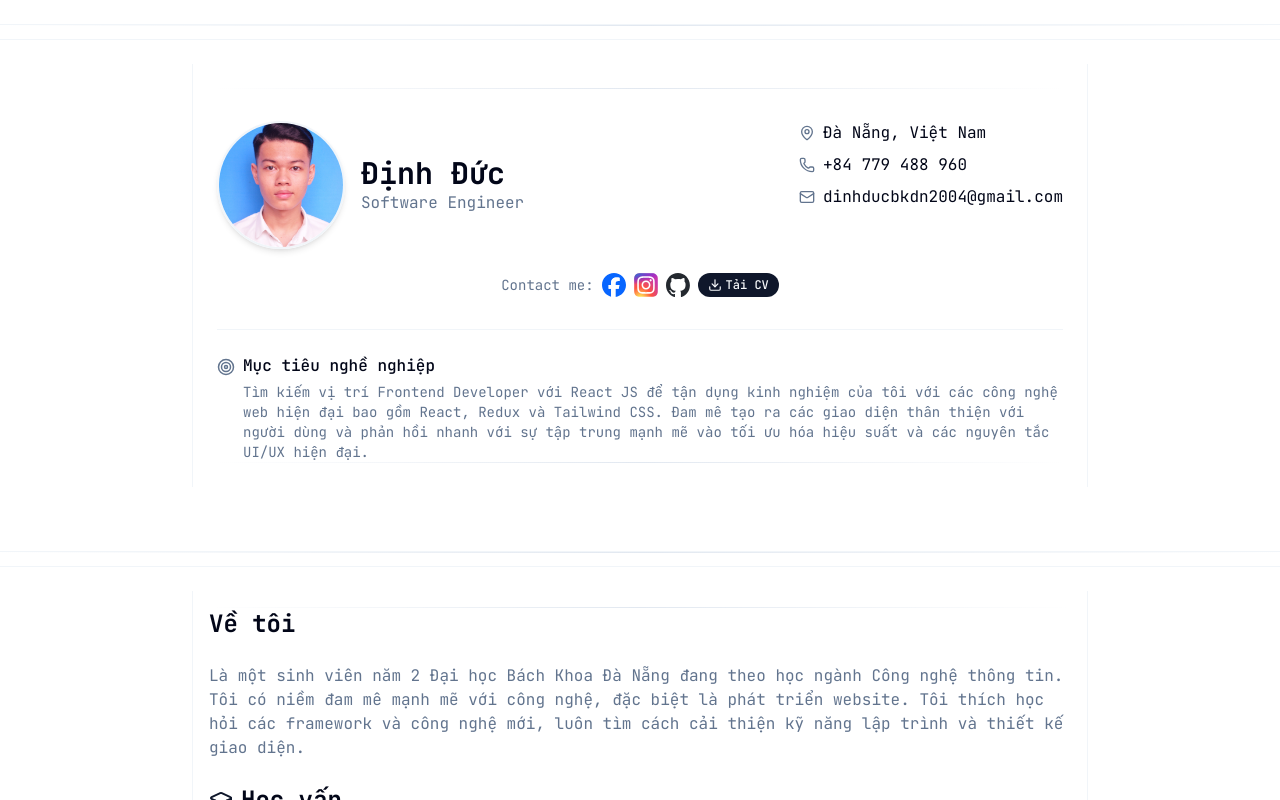
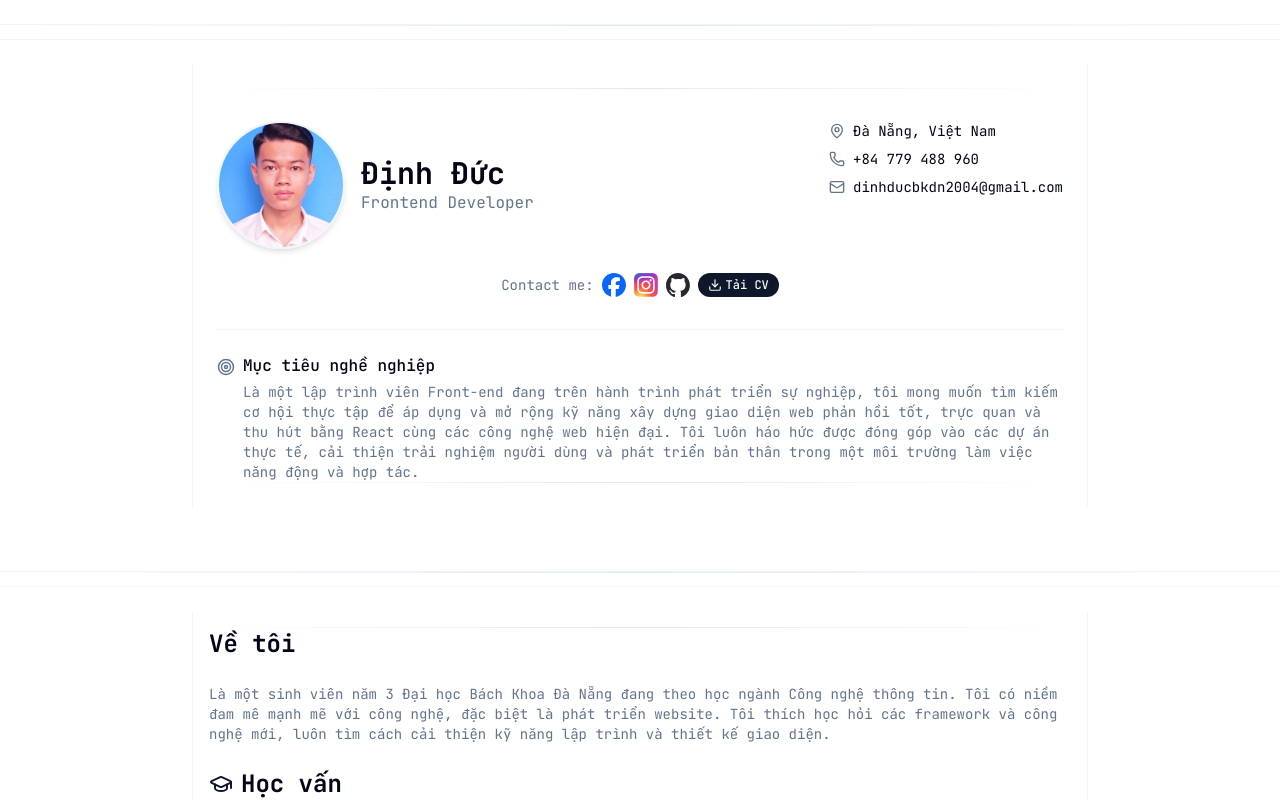
Before and after one commit to dinhducbkdn2004/portfolio, a React (Vite) app: page / in a window 1280 px wide. Shown: the part 800-1600 px from the top of the page. Built offline with nearby package versions, Linux system fonts and the light colour scheme; grey boxes are pictures that could not be loaded.

Commit message:
release v1.1

```diff
--- a/public/index.jsx
+++ b/public/index.jsx
@@ -18,7 +18,7 @@ function ContactLine({ icon, content, href }) {
             href={href}
             className="flex items-center space-x-2 hover:text-primary transition-colors"
         >
-            <span className="text-muted-foreground">{icon}</span>
+            <span className="text-muted-foreground ">{icon}</span>
             <span className="text-foreground">{content}</span>
         </a>
     );
--- a/src/components/portfolio/about/index.jsx
+++ b/src/components/portfolio/about/index.jsx
@@ -94,7 +94,7 @@ export default function AboutSection() {
             {/* Thông tin cá nhân */}
             <h2 className="text-2xl font-bold text-foreground text-center md:text-left">{ui.about}</h2>
             <div className="prose text-foreground max-w-none">
-                <p className="text-muted-foreground text-center md:text-left">
+                <p className="text-muted-foreground text-center md:text-left text-sm">
                     {language === 'vi' ? ME.personalInfo : ME.personalInfoEn}
                 </p>
             </div>
--- a/src/components/portfolio/overview/index.jsx
+++ b/src/components/portfolio/overview/index.jsx
@@ -7,7 +7,7 @@ function OverviewLine({ icon, content }) {
     return (
         <div className="flex items-center space-x-2 justify-center md:justify-start">
             <span className="text-muted-foreground flex-shrink-0">{icon}</span>
-            <span className="text-foreground">{content}</span>
+            <span className="text-foreground text-sm">{content}</span>
         </div>
     );
 }
@@ -19,7 +19,7 @@ function ContactLine({ icon, content, href }) {
             className="flex items-center space-x-2 hover:text-primary transition-colors justify-center md:justify-start"
         >
             <span className="text-muted-foreground flex-shrink-0">{icon}</span>
-            <span className="text-foreground">{content}</span>
+            <span className="text-foreground text-sm">{content}</span>
         </a>
     );
 }
@@ -30,7 +30,7 @@ export default function OverviewSection({ isDarkMode }) {
     const [roleIndex, setRoleIndex] = useState(0);
     const [visible, setVisible] = useState(true);
     const [isFlipped, setIsFlipped] = useState(false);
-    const roles = ['Frontend Developer', 'Software Engineer', 'Web Developer'];
+    const roles = ['Web Developer', 'Frontend Developer', 'Software Engineer'];
 
     useEffect(() => {
         const fadeTimeout = setInterval(() => {
--- a/src/static/data/me.js
+++ b/src/static/data/me.js
@@ -2,7 +2,7 @@ const ME = {
     name: 'Định Đức',
     avatar: '/image/me.jpg',
     avatar2: '/image/me-2.jpg',
-    role: 'Frontend Developer',
+    role: 'Web Developer',
     address: 'Đà Nẵng, Việt Nam',
     cvPath: '/cv/DINH-DUC.pdf',
     socials: [
@@ -26,13 +26,13 @@ const ME = {
     addressEn: 'Da Nang, Vietnam',
     phoneNumber: '+84 779 488 960',
     email: 'dinhducbkdn2004@gmail.com',
-    about: 'Tìm kiếm vị trí Frontend Developer với React JS để tận dụng kinh nghiệm của tôi với các công nghệ web hiện đại bao gồm React, Redux và Tailwind CSS. Đam mê tạo ra các giao diện thân thiện với người dùng và phản hồi nhanh với sự tập trung mạnh mẽ vào tối ưu hóa hiệu suất và các nguyên tắc UI/UX hiện đại.',
+    about: 'Là một lập trình viên Front-end đang trên hành trình phát triển sự nghiệp, tôi mong muốn tìm kiếm cơ hội thực tập để áp dụng và mở rộng kỹ năng xây dựng giao diện web phản hồi tốt, trực quan và thu hút bằng React cùng các công nghệ web hiện đại. Tôi luôn háo hức được đóng góp vào các dự án thực tế, cải thiện trải nghiệm người dùng và phát triển bản thân trong một môi trường làm việc năng động và hợp tác.',
     aboutEn:
-        'Seeking a Front-end React JS position to leverage my experience with modern web technologies including React, Redux, and Tailwind CSS. Passionate about creating responsive and user-friendly interfaces with a strong focus on performance optimization and modern UI/UX principles.',
+        'Aspiring Front-end Developer seeking an internship to apply and expand my skills in creating responsive, intuitive, and visually engaging web interfaces using React and modern web technologies. Enthusiastic about contributing to real-world projects, improving user experience, and growing within a collaborative, fast-paced development environment. ',
     personalInfo:
-        'Là một sinh viên năm 2 Đại học Bách Khoa Đà Nẵng đang theo học ngành Công nghệ thông tin. Tôi có niềm đam mê mạnh mẽ với công nghệ, đặc biệt là phát triển website. Tôi thích học hỏi các framework và công nghệ mới, luôn tìm cách cải thiện kỹ năng lập trình và thiết kế giao diện.',
+        'Là một sinh viên năm 3 Đại học Bách Khoa Đà Nẵng đang theo học ngành Công nghệ thông tin. Tôi có niềm đam mê mạnh mẽ với công nghệ, đặc biệt là phát triển website. Tôi thích học hỏi các framework và công nghệ mới, luôn tìm cách cải thiện kỹ năng lập trình và thiết kế giao diện.',
     personalInfoEn:
-        'I am a second-year student at Da Nang University of Science and Technology, majoring in Information Technology. I have a strong passion for technology, especially web development. I enjoy learning new frameworks and technologies, always looking for ways to improve my programming and interface design skills.',
+        'I am a third-year student at Da Nang University of Science and Technology, majoring in Information Technology. I have a strong passion for technology, especially web development. I enjoy learning new frameworks and technologies, always looking for ways to improve my programming and interface design skills.',
     education: [
         {
             school: 'Đại học Bách Khoa Đà Nẵng',
@@ -49,9 +49,9 @@ const ME = {
         },
     ],
     skills: [
+        { name: 'JavaScript', icon: '/tech-stack/javascript.svg' },
         { name: 'HTML', icon: '/tech-stack/html.svg' },
         { name: 'CSS/SCSS', icon: '/tech-stack/css.svg' },
-        { name: 'JavaScript', icon: '/tech-stack/javascript.svg' },
         { name: 'Java', icon: '/tech-stack/java.svg' },
         { name: 'Python', icon: '/tech-stack/python.svg' },
     ],
@@ -59,12 +59,12 @@ const ME = {
         { name: 'React', icon: '/tech-stack/react.svg' },
         { name: 'Redux', icon: '/tech-stack/redux.svg' },
         { name: 'Tailwind CSS', icon: '/tech-stack/tailwindcss.svg' },
+        { name: 'Material UI', icon: '/tech-stack/material-ui.svg' },
         { name: 'Ant Design', icon: '/tech-stack/ant-design.svg' },
-        { name: 'Material UI', icon: '/tech-stack/material-ui.svg' },
+        { name: 'Bootstrap', icon: '/tech-stack/bootstrap.svg' },
+        { name: 'Node.js', icon: '/tech-stack/nodejs.svg' },
+        { name: 'Socket.io', icon: '/tech-stack/socket-io.svg' },
         { name: 'jQuery', icon: '/tech-stack/jquery.svg' },
-        { name: 'Bootstrap', icon: '/tech-stack/bootstrap.svg' },
-        { name: 'Socket.io', icon: '/tech-stack/socket-io.svg' },
-        { name: 'Node.js', icon: '/tech-stack/nodejs.svg' },
     ],
     tools: [
         { name: 'Git', icon: '/tech-stack/git.svg' },
@@ -74,11 +74,11 @@ const ME = {
             iconDark: '/tech-stack/github-dark.svg',
         },
         { name: 'Visual Studio Code', icon: '/tech-stack/vs-code.svg' },
+        { name: 'Vite', icon: '/vite.svg' },
+        { name: 'Docker', icon: '/tech-stack/docker.svg' },
+        { name: 'Firebase', icon: '/tech-stack/firebase.svg' },
         { name: 'Postman', icon: '/tech-stack/postman.svg' },
         { name: 'Figma', icon: '/tech-stack/figma.svg' },
-        { name: 'Firebase', icon: '/tech-stack/firebase.svg' },
-        { name: 'Vite', icon: '/vite.svg' },
-        { name: 'Docker', icon: '/tech-stack/docker.svg' },
         { name: 'npm/yarn', icon: '/tech-stack/npm.svg' },
         { name: 'Trello', icon: '/tech-stack/trello.svg' },
     ],
@@ -162,6 +162,7 @@ const ME = {
                 'Handled error management and implemented testing to ensure product quality',
             ],
             link: 'https://emd.ducbkdn.space/',
+            github: 'https://github.com/dinhducbkdn2004/face-emotion-detection',
         },
         {
             name: 'Web Chat & Video Call Realtime - Connectica',
@@ -230,6 +231,12 @@ const ME = {
                 'Collaborated with team members on feature integration and bug fixing',
             ],
             link: 'https://ducbkdn.space/',
+            github: {
+                frontend:
+                    'https://github.com/dinhducbkdn2004/pbl4-video-chat-fe',
+                backend:
+                    'https://github.com/dinhducbkdn2004/pbl4-video-chat-be',
+            },
         },
     ],
 
```
Also changed, not shown: src/components/portfolio/projects/index.jsx (+62 -6 lines), 1 other file (tests, documents, lock files or other folders).
